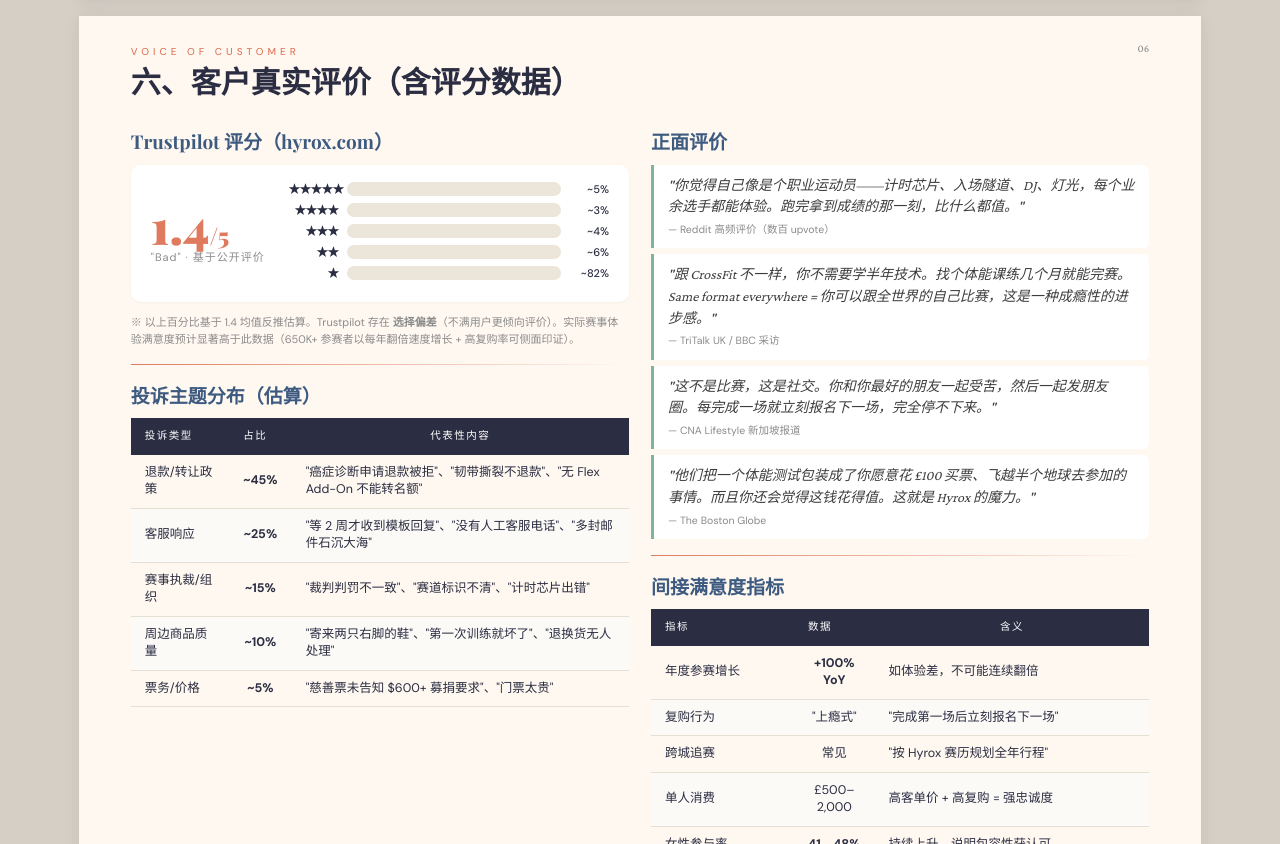
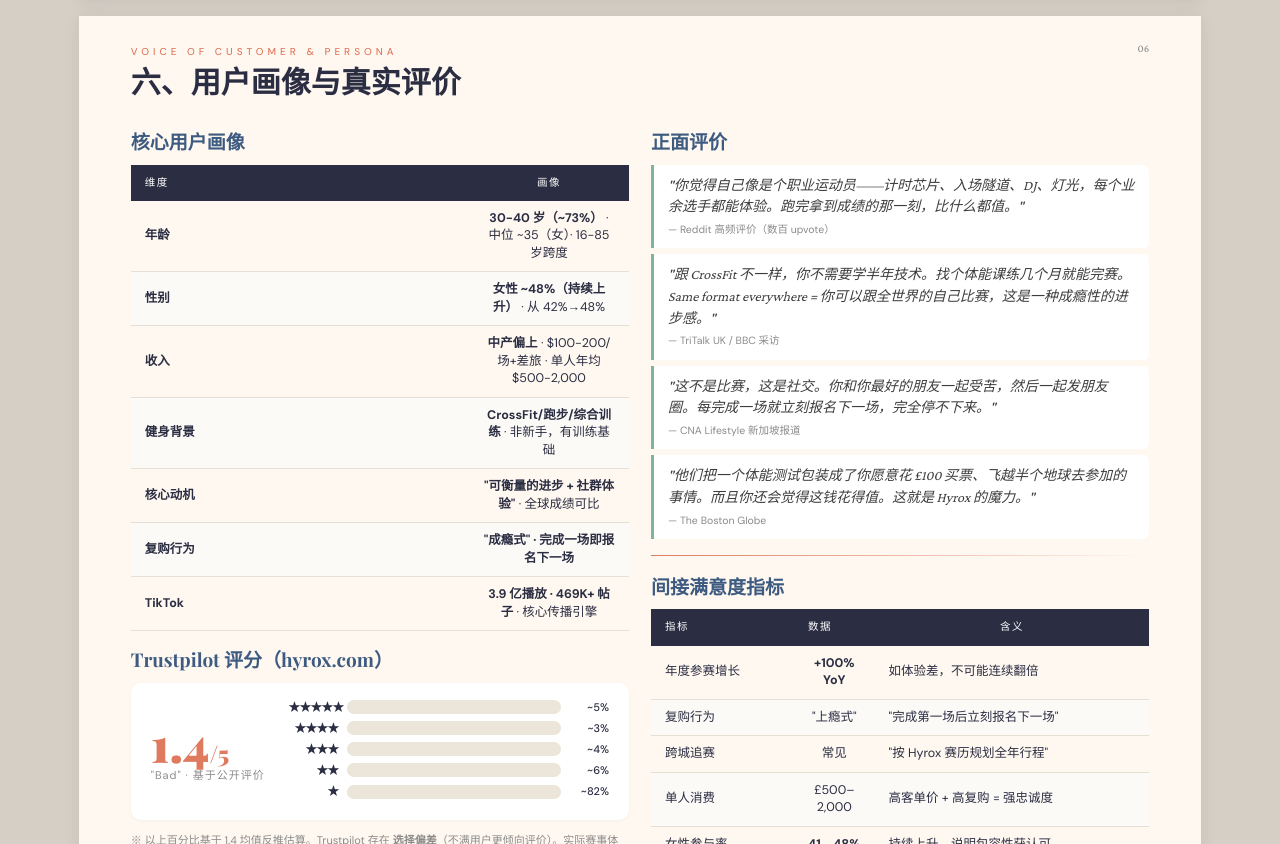
Before and after one commit to yuan-y00/brand-research-pdf, a plain HTML site: page examples/hyrox-report.html in a window 1280 px wide. Shown: the part 5499-6343 px from the top of the page. Drawn offline with nearby package versions, Linux system fonts and the light colour scheme.

Commit message:
Add user persona tables to all reports

```diff
--- a/examples/hyrox-report.html
+++ b/examples/hyrox-report.html
@@ -772,11 +772,25 @@
 <!-- ==================== PAGE 07: CUSTOMER REVIEWS WITH PERCENTAGES ==================== -->
 <div class="page">
     <div class="page-number">06</div>
-    <div class="section-label">Voice of Customer</div>
-    <h1>六、客户真实评价（含评分数据）</h1>
+    <div class="section-label">Voice of Customer & Persona</div>
+    <h1>六、用户画像与真实评价</h1>
 
     <div class="col-2">
         <div class="col-2-left">
+            <h2>核心用户画像</h2>
+            <table class="info-table" style="margin-bottom:12px">
+                <thead><tr><th>维度</th><th style="width:160px">画像</th></tr></thead>
+                <tbody>
+                    <tr><td><strong>年龄</strong></td><td class="td-center"><strong>30-40 岁（~73%）</strong> · 中位 ~35（女）· 16-85 岁跨度</td></tr>
+                    <tr><td><strong>性别</strong></td><td class="td-center"><strong>女性 ~48%（持续上升）</strong> · 从 42%→48%</td></tr>
+                    <tr><td><strong>收入</strong></td><td class="td-center"><strong>中产偏上</strong> · $100-200/场+差旅 · 单人年均 $500-2,000</td></tr>
+                    <tr><td><strong>健身背景</strong></td><td class="td-center"><strong>CrossFit/跑步/综合训练</strong> · 非新手，有训练基础</td></tr>
+                    <tr><td><strong>核心动机</strong></td><td class="td-center"><strong>"可衡量的进步 + 社群体验"</strong> · 全球成绩可比</td></tr>
+                    <tr><td><strong>复购行为</strong></td><td class="td-center"><strong>"成瘾式" · 完成一场即报名下一场</strong></td></tr>
+                    <tr><td><strong>TikTok</strong></td><td class="td-center"><strong>3.9 亿播放 · 469K+ 帖子</strong> · 核心传播引擎</td></tr>
+                </tbody>
+            </table>
+
             <h2>Trustpilot 评分（hyrox.com）</h2>
 
             <div class="review-stat-box">
```
Also changed, not shown: examples/peloton-report.html (+15 -2 lines), examples/tonal-report.html (+15 -2 lines).
